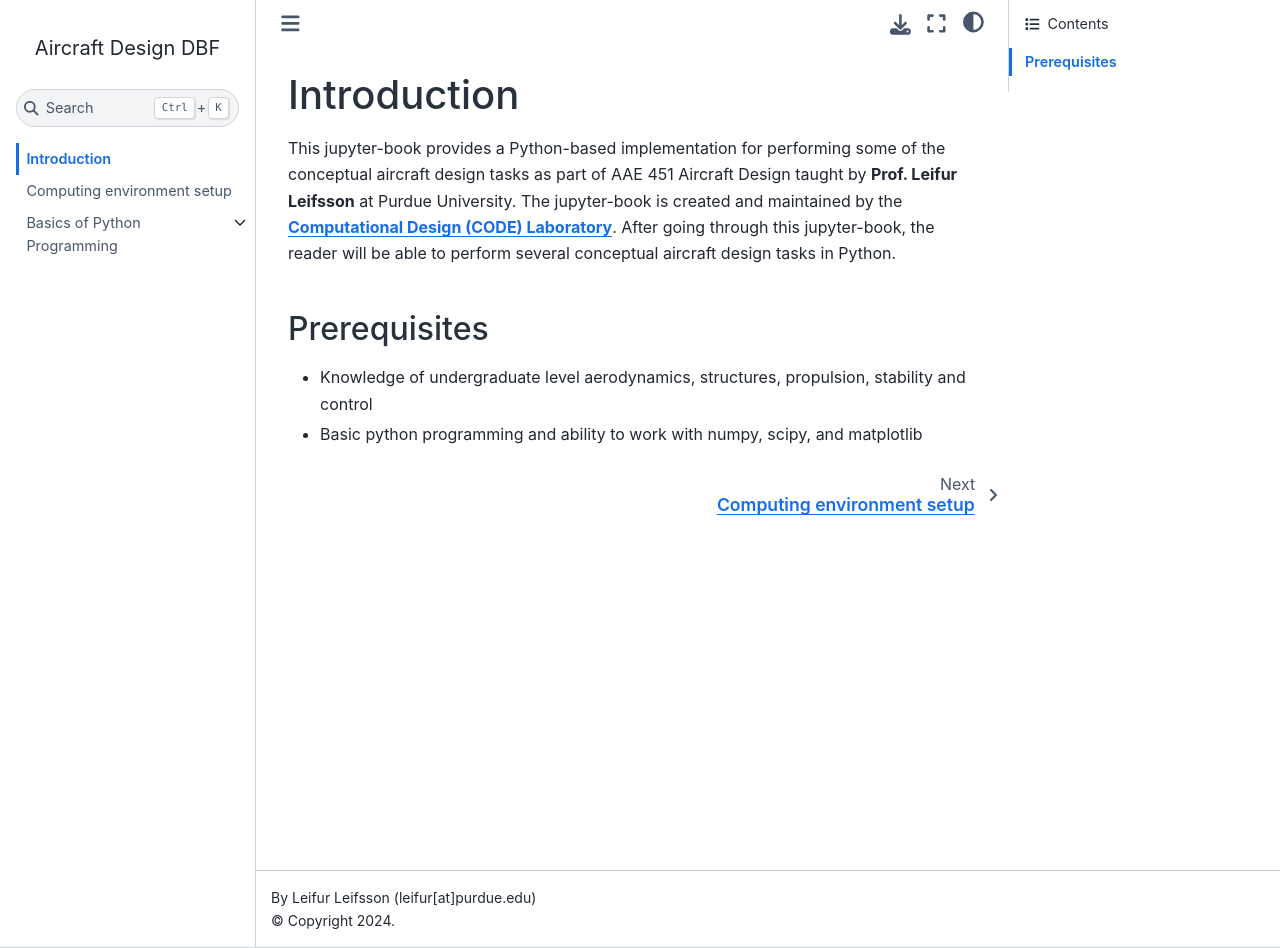
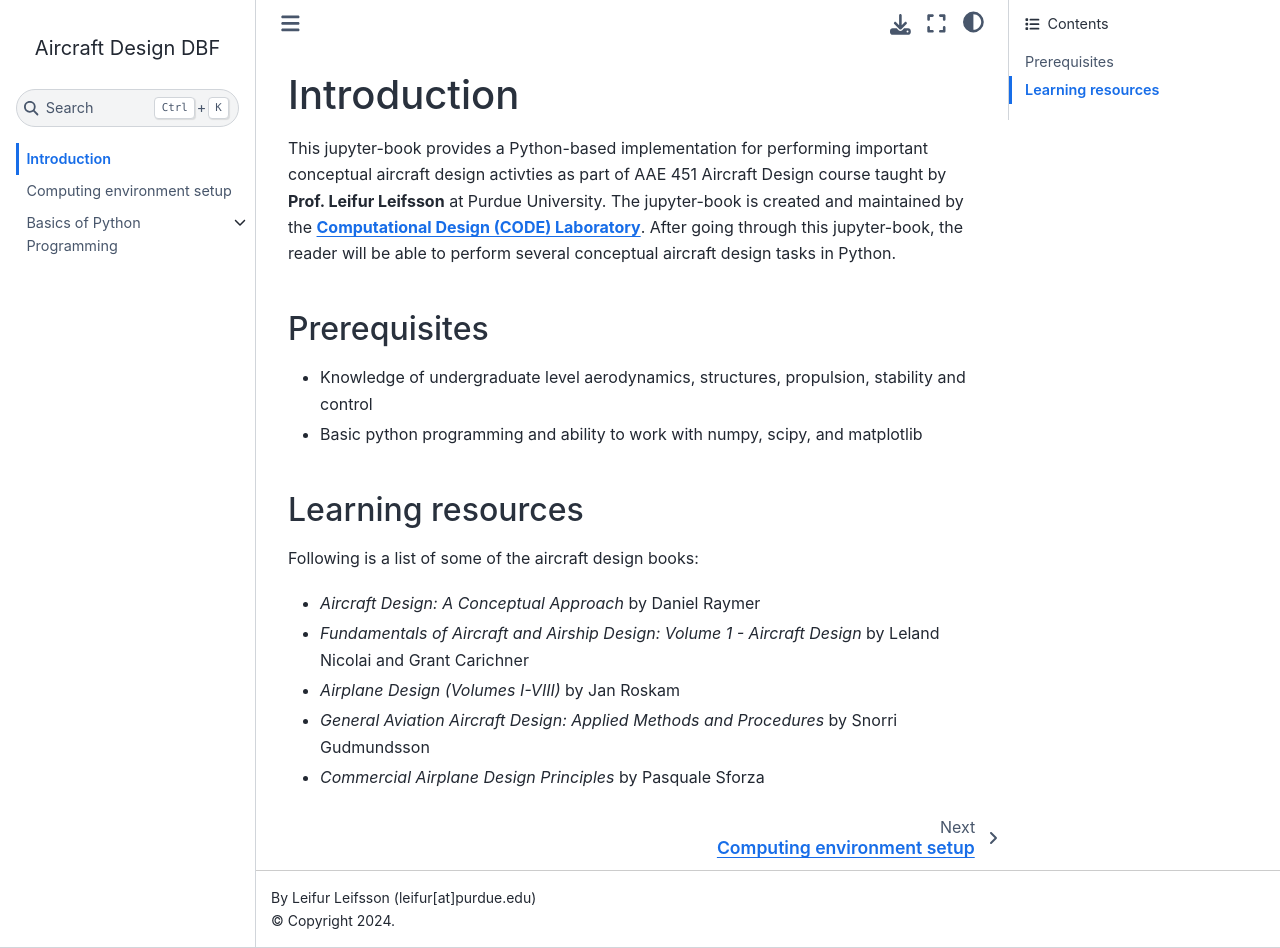
Before and after one commit to ComputationalDesignLab/aircraft-design, a Jupyter Book: the page built from book/intro.md, in a window 1280 px wide and 948 px high. Built offline with Jupyter Book 1.0.4 settings and Sphinx 7.4.7 and the Sphinx Book theme 1.1.4, drawn with Linux system fonts in a browser that asks for light colours.

Commit message:
added book list in intro

```diff
--- a/book/intro.md
+++ b/book/intro.md
@@ -1,12 +1,20 @@
 # Introduction
-This jupyter-book provides a Python-based implementation for performing some of the conceptual aircraft design tasks
-as part of AAE 451 Aircraft Design taught by **Prof. Leifur Leifsson** at Purdue University. The jupyter-book is created
+This jupyter-book provides a Python-based implementation for performing important conceptual aircraft design activties
+as part of AAE 451 Aircraft Design course taught by **Prof. Leifur Leifsson** at Purdue University. The jupyter-book is created
 and maintained by the [**Computational Design (CODE) Laboratory**](https://www.computationaldesignlab.org/). After going
 through this jupyter-book, the reader will be able to perform several conceptual aircraft design tasks in Python.
 
 ## Prerequisites
 - Knowledge of undergraduate level aerodynamics, structures, propulsion, stability and control
 - Basic python programming and ability to work with numpy, scipy, and matplotlib
+
+## Learning resources
+Following is a list of some of the aircraft design books:
+- *Aircraft Design: A Conceptual Approach* by Daniel Raymer
+- *Fundamentals of Aircraft and Airship Design: Volume 1 - Aircraft Design* by Leland Nicolai and Grant Carichner
+- *Airplane Design (Volumes I-VIII)* by Jan Roskam
+- *General Aviation Aircraft Design: Applied Methods and Procedures* by Snorri Gudmundsson
+- *Commercial Airplane Design Principles* by Pasquale Sforza
 
 <!-- ## Expected learning outcomes
 After going through this jupyter-book, the reader will:
```
